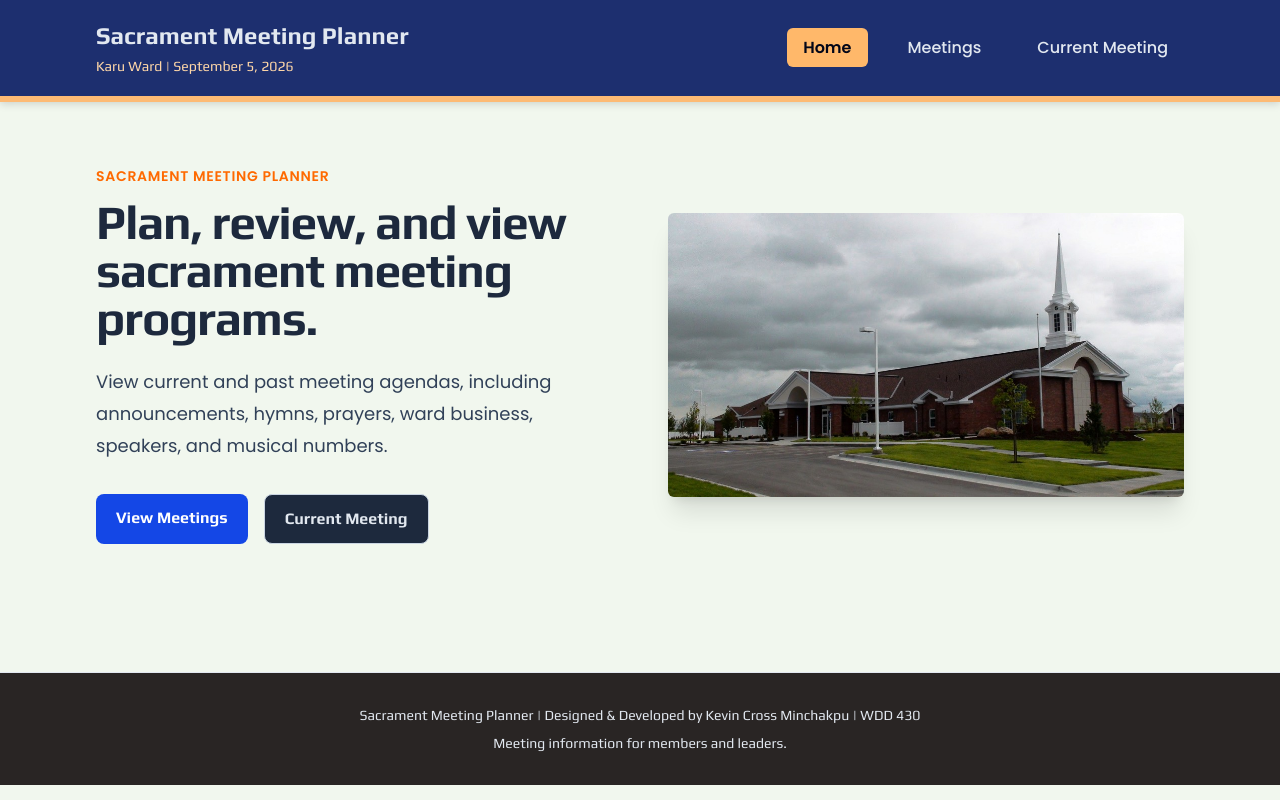
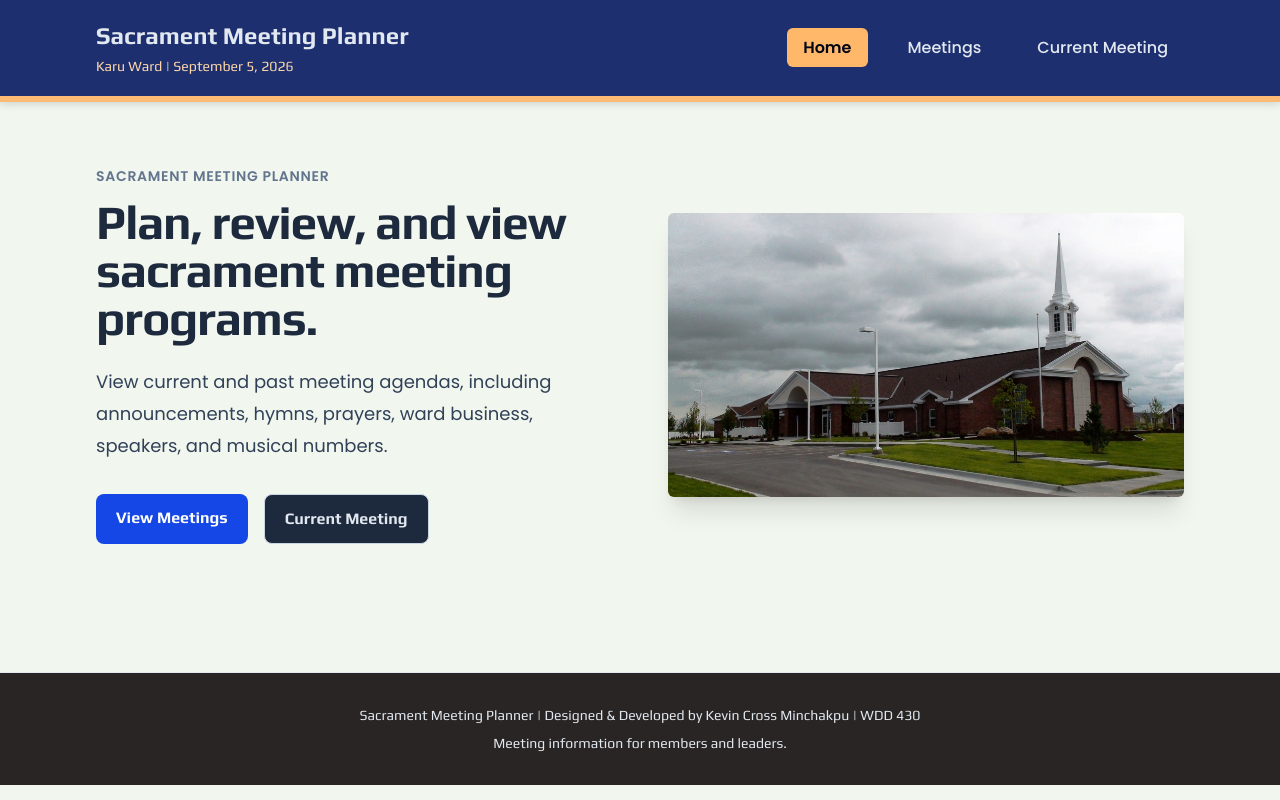
Before and after one commit to kminchakpu/sacrament-meetings, a Next.js app: page / in a window 1280 px wide. Built offline with nearby package versions, Linux system fonts and the light colour scheme.

Commit message:
Update page.tsx

```diff
--- a/app/page.tsx
+++ b/app/page.tsx
@@ -13,7 +13,7 @@
     <section className="mx-auto max-w-6xl px-4 py-12 sm:px-6 lg:px-8 lg:py-16">
       <div className="grid items-center gap-10 lg:grid-cols-2 lg:gap-14">
         <div>
-          <p className="text-sm font-semibold uppercase tracking-wider text-orange-500">
+          <p className="text-sm font-semibold uppercase tracking-wider text-slate-500">
             Sacrament Meeting Planner
           </p>
           <h1 className="mt-3 text-4xl font-semibold tracking-tight text-slate-800 sm:text-5xl">
```
